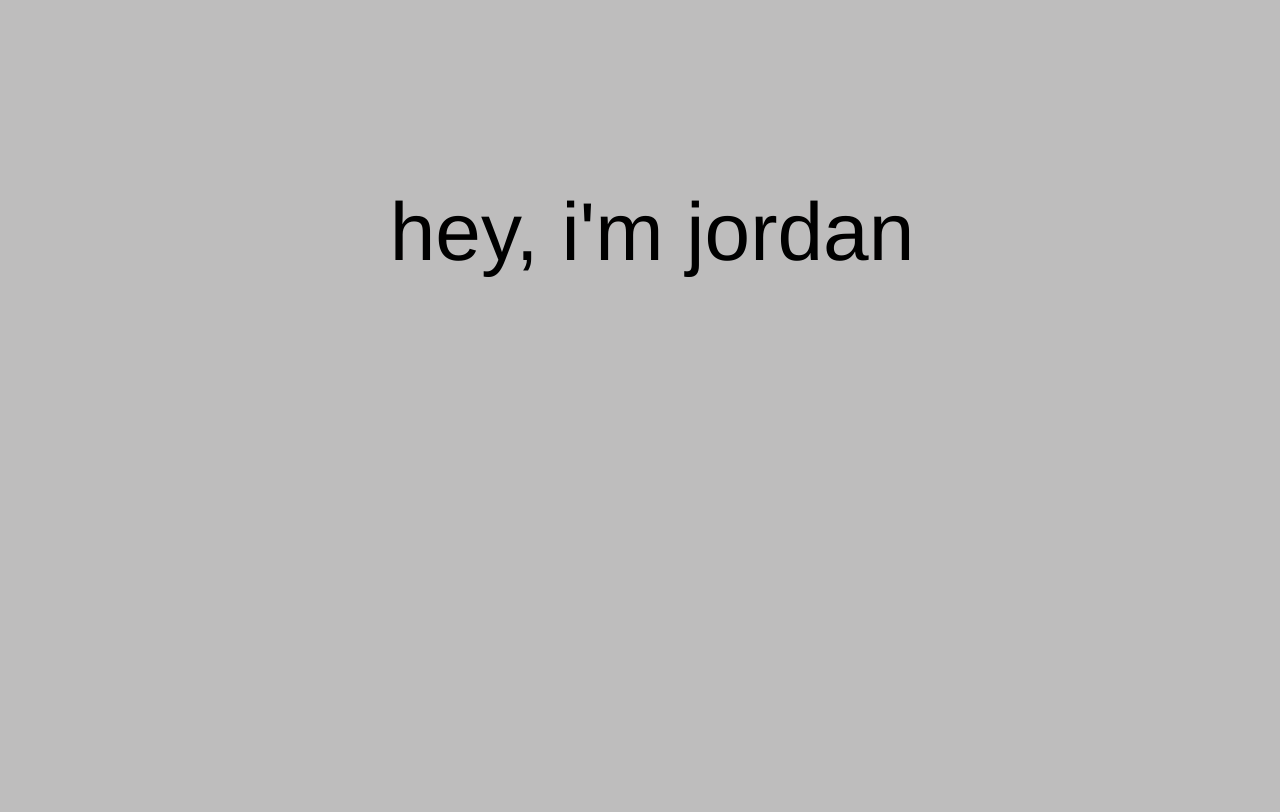
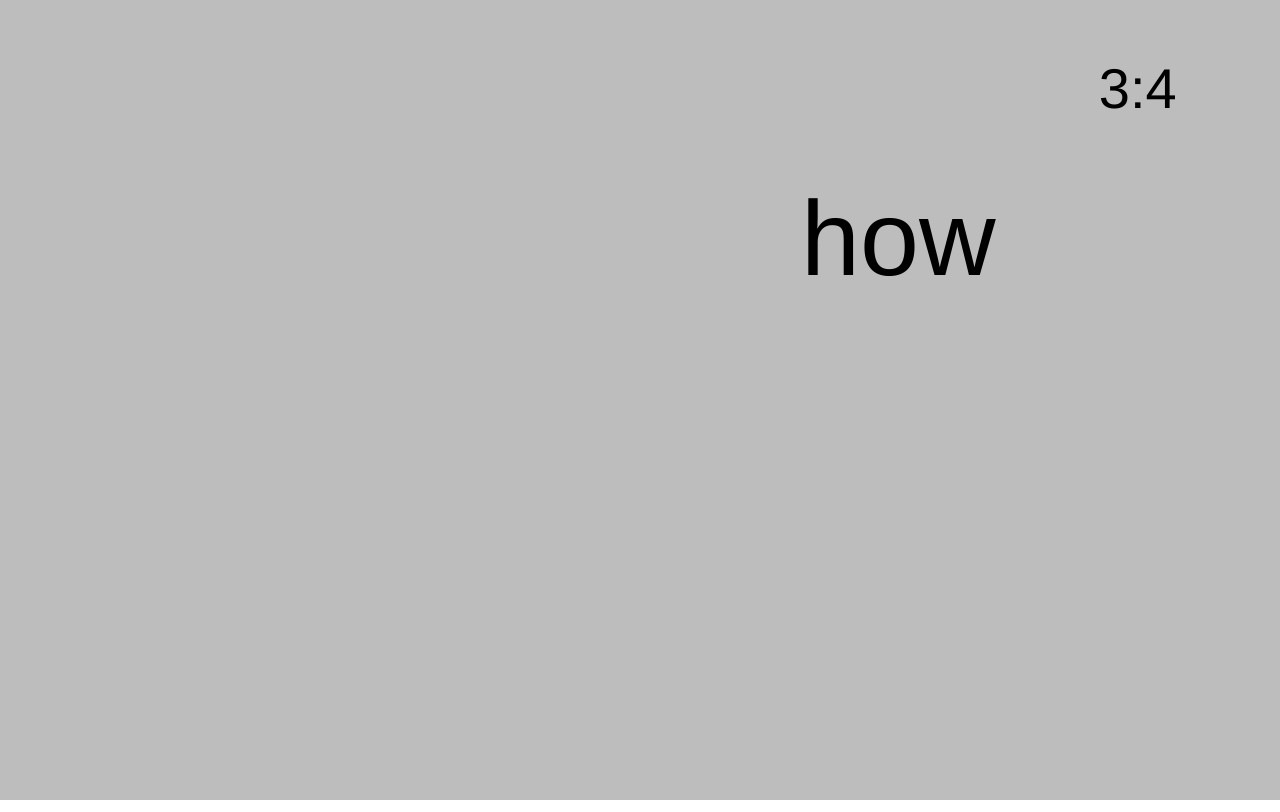
Before and after one commit to scaryGreenDino/me, a React (Create React App) app in the folder me/: page / in a window 1280 px wide. Built offline with nearby package versions, Linux system fonts and the light colour scheme.

Commit message:
change of pace

```diff
--- a/me/src/Components/Cursor.jsx
+++ b/me/src/Components/Cursor.jsx
@@ -9,6 +9,6 @@ var Cursor = () => {
         setOn(!!!on)
       }, r);
   }, [on]);
-    return `${on? "|": " "}f` ;
+    return `${on? "|": " "}` ;
 };
 export default Cursor;
--- a/me/src/Components/HomePage.jsx
+++ b/me/src/Components/HomePage.jsx
@@ -1,51 +1,45 @@
 import { useEffect, useState } from "react";
 import "../App.css";
 import Cursor from "./Cursor";
-var TextType = () => {
-const [words, setWords] = useState("");
+var TextType = ({text="", onComplete = ()=>{},setCharCount=()=>{} }) => {
   const [count, setCount] = useState(0);
-const text = "hey, i'm jordan";
 
   useEffect(() => {
     if (count < text.length) {
       const r = 100 + Math.random() * 100;
       setTimeout(() => {
         setCount(count + 1);
+        setCharCount(count)
       }, r);
     }
+    else {
+      setTimeout(() => {
+        setCount(0);
+        onComplete()
+      }, 1000);
+    }
   }, [count, text]);
-  return (<p>{ text.substring(0, count) }</p>)
+  return text.substring(0, count);
+};
+var HomePage = () => {
+  const prompts = ["hej\ni'm jordan", "i like\nmusic\nand coding","how original","i'm procratinating an algorithms project","i hope you dont mind the text format", "but i love it"];
+
+  const [count, setCount] = useState(0);
+  const [charCount, setCharCount] = useState(0);
+
+  const onComplete = () => {
+    if(count<prompts.length)
+      setCount(count+1)
   }
-var HomePage = () => {
-  const [words, setWords] = useState("");
-  const [count, setCount] = useState(42);
-  const text = "hey, i'm jordan";
-
-  useEffect(() => {
-    const b = Math.round(Math.random() * 100)
-      const r = Math.random() * 600;
-    setTimeout(() => {
-        setCount((count + b)%1000+1);
-      }, r);
-  }, [count]);
 
   return (
     <div className="wrapper">
-      {count % 37 === 0 ? <div className="t1-wrapper" /> : null}
-      {count % 59 === 0 ? <div className="t2-wrapper" /> : null}
-      {count % 29 === 0 ? <div className="t3-wrapper" /> : null}
-      {count % 43 === 0 ? <div className="t4-wrapper" /> : null}
-      {count % 97 === 0 ? <div className="t5-wrapper" /> : null}
-      {count % 47 === 0 ? <div className="t6-wrapper" /> : null}
-      {count % 11 === 0 ? <div className="t7-wrapper" /> : null}
-      {count % 3 === 0 ? <div className="t8-wrapper" /> : null}
-      {count % 71 === 0 ? <div className="t9-wrapper" /> : null}
-
       <div className="center-wrapper">
         <div className="center-content">
-          <TextType />{" "}
+          <TextType text={prompts[count]} onComplete={onComplete} setCharCount={setCharCount} />
         </div>
       </div>
+      <div className="top-right-content">{count + 1}:{charCount+1 }</div>
     </div>
   );
 };
--- a/me/src/index.css
+++ b/me/src/index.css
@@ -7,8 +7,8 @@ code {
 }
 .wrapper {
   display: grid;
-  grid-template-columns: 1fr 4fr 1fr 1fr;
-  grid-template-rows: 1fr 2fr 1fr 2fr 1fr;
+  grid-template-columns: 2fr 5fr 2fr;
+  grid-template-rows: 2fr 5fr 2fr;
   min-height: 100vh;
   color: rgb(0, 0, 0);
   margin: 0;
@@ -21,82 +21,27 @@ code {
   grid-row: 2;
   text-align: right;
   justify-content: center;
+  white-space: pre-line;
+  word-break: break-all;
+  overflow-x: hidden;
+  overflow-y: hidden;
+
 }
 .center-content {
   flex: 1;
   width: 100%;
-  font-size: calc(10px + 9vmin);
-  line-height: calc(4px + 8vmin);
+  font-size: calc(10px + 12vmin);
+  line-height: calc(1px+ 12vmin);
 }
-.t1-wrapper {
-  display: flex;
-  flex-direction: column;
-  grid-column: 5;
-  grid-row: 1/4;
-  background-color: #FF0000;
-  /* outline-color: #c90000; */
+.top-right-content {
+  font-size: calc(7vmin);
+  grid-column: 3;
+  grid-row: 1;
+  text-align: center;
+  margin: auto;
+
 }
-.t2-wrapper {
-  display: flex;
-  flex-direction: column;
-  grid-column: 2/4;
-  grid-row: 1;
-  background-color: #00FF00;
-  /* outline-color: #c90000; */
-}
-.t3-wrapper {
-  display: flex;
-  flex-direction: column;
-  grid-column: 4;
-  grid-row: 2/5;
-  background-color: #FFFF00;
-  /* outline-color: #c90000; */
-}.t4-wrapper {
-  display: flex;
-  flex-direction: column;
-  grid-column: 3;
-  grid-row: 1/4;
-  background-color: #FFFF00;
-  /* outline-color: #c90000; */
-}.t5-wrapper {
-  display: flex;
-  flex-direction: column;
-  grid-column: 4;
-  grid-row: 1/3;
-  background-color: #0000FF;
-  /* outline-color: #c90000; */
-}.t6-wrapper {
-  display: flex;
-  flex-direction: column;
-  grid-column: 3;
-  grid-row: 2/4;
-  background-color: #0000FF;
-  /* outline-color: #c90000; */
-}
-.t7-wrapper {
-  display: flex;
-  flex-direction: column;
-  grid-column: 1/4;
-  grid-row: 5;
-  background-color: #000000;
-  /* outline-color: #0004ff; */
-}
-.t8-wrapper {
-  display: flex;
-  flex-direction: column;
-  grid-column: 1;
-  grid-row: 1;
-  background-color: #FF0000;
-  /* outline-color: #0004ff; */
-}
-.t9-wrapper {
-  display: flex;
-  flex-direction: column;
-  grid-column: 1;
-  grid-row: 2/5;
-  background-color: #FFFFFF;
-  /* outline-color: #0004ff; */
-}
+
 
 /* #c90000	(201,0,0)
 #fff400	(255,244,0)
```
Lines whose indentation alone changed are shown as unchanged.
